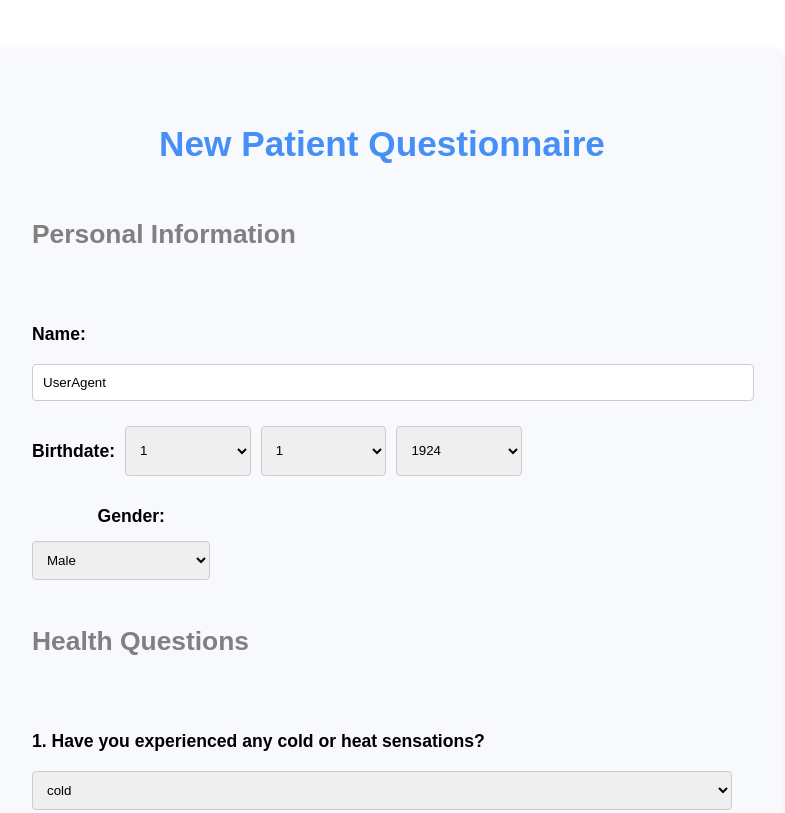
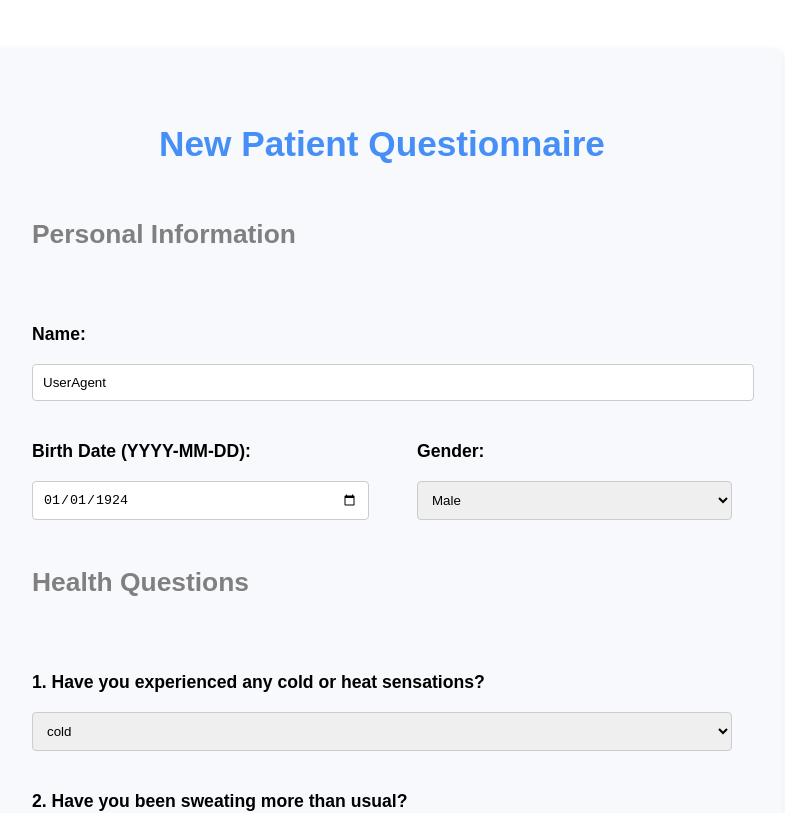
Before and after one commit to jonlai211/ChiBalance, a React (Create React App) app in the folder client/: page /questionnairepage in a window 1280 px wide. Shown: the top 813 px of the page, without its empty margins (258-1043 px from the left). Built offline with nearby package versions, Linux system fonts and the light colour scheme; a web font is replaced by a local one.

Commit message:
questionnaire minor change with gender, birth

```diff
--- a/client/src/components/QuestionnairePage.js
+++ b/client/src/components/QuestionnairePage.js
@@ -5,11 +5,7 @@ import { useHistory } from "react-router-dom";
 const QuestionnairePage = () => {
   const [formData, setFormData] = useState({
     name: "UserAgent",
-    birthDate: {
-      month: 1,
-      day: 1,
-      year: 1924,
-    },
+    birthDate: "1924-01-01",
     gender: "male",
     coldHeat: "cold",
     sweating: "yes",
@@ -78,50 +74,17 @@ const QuestionnairePage = () => {
 
         <div className="form-group birthdateGenderRow">
           <div className="birthdate-container">
-            <label>Birthdate:</label>
-            <select
-              name="month"
-              value={formData.birthDate.month}
+            <label>Birth Date (YYYY-MM-DD):</label>
+            <input
+              type="date"
+              name="birthDate"
+              value={formData.birthDate}
               onChange={handleChange}
-              required
-            >
-              <option value="">Month</option>
-              {Array.from({ length: 12 }, (_, i) => (
-                <option key={i + 1} value={i + 1}>
-                  {i + 1}
-                </option>
-              ))}
-            </select>
-            <select
-              name="day"
-              value={formData.birthDate.day}
-              onChange={handleChange}
-              required
-            >
-              <option value="">Day</option>
-              {Array.from({ length: 31 }, (_, i) => (
-                <option key={i + 1} value={i + 1}>
-                  {i + 1}
-                </option>
-              ))}
-            </select>
-            <select
-              name="year"
-              value={formData.birthDate.year}
-              onChange={handleChange}
-              required
-            >
-              <option value="">Year</option>
-              {Array.from({ length: 100 }, (_, i) => (
-                <option key={2023 - i} value={2023 - i}>
-                  {2023 - i}
-                </option>
-              ))}
-            </select>
+            />
           </div>
 
-          <div class="gender-container">
-            <label style={{ marginLeft: "20px" }}>Gender:</label>
+          <div className="gender-container">
+            <label>Gender:</label>
             <select
               name="gender"
               value={formData.gender}
--- a/client/src/styles/QuestionnairePage.css
+++ b/client/src/styles/QuestionnairePage.css
@@ -26,24 +26,17 @@ h2 {
 	margin-bottom: 50px;
 }
 
-.birthdateGenderRow {
+
+.birthdate-container,
+.gender-container {
 	display: flex;
-	gap: 20px;
-	align-items: flex-start;
-	margin-bottom: 20px;
-}
-
-.birthdate-container {
-	display: flex;
-	gap: 10px;
-	width: 70%;
+	flex-direction: column;
+	flex:1;
 }
 
 .gender-container {
-	flex: 1;
+margin-left: 50px;
 }
-
-
 
 .form {
 	display: flex;
@@ -58,16 +51,18 @@ h2 {
 	/* 질문과 답변을 세로로 정렬 */
 }
 
+
 label {
 	margin: 10px 0;
 	margin-bottom: 5px;
 	font-weight: bold;
 	text-align: left;
 }
+
 input,
 select,
 textarea {
-	flex: 4;
+	flex: 1;
 	/* 답변 영역 비율 */
 	padding: 10px;
 	border: 1px solid #ccc;
@@ -83,6 +78,7 @@ textarea:focus {
 }
 
 input[type="text"],
+input[type="date"],
 select {
 	width: 100%;
 	padding: 10px;
@@ -105,3 +101,11 @@ button {
 button:hover {
 	background-color: #357bce;
 }
+
+.birthdateGenderRow {
+	display: flex;
+	flex-direction: row;
+	gap: 20px;
+	align-items: flex-start;
+	margin-bottom: 20px;
+}
```
